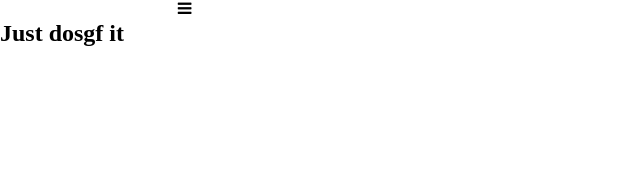
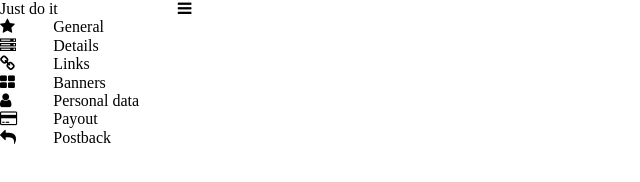
Before and after one commit to Kotwin98/Project_v1, a website: page index.html in a window 1280 px wide. Shown: the whole page, without its empty margins (0-640 px from the left). Drawn offline with Linux system fonts and the light colour scheme.

Commit message:
add content to header

```diff
--- a/index.html
+++ b/index.html
@@ -10,12 +10,68 @@
         <div class="row">
             <div class="col-xl-2">
                 <div class="header">
-                    <div class="row">
+                    <div class="row menu">
                         <div class="col-xl-10">
-                            <h2>Just dosgf it</h2>
+                            <span>Just do it</span>
                         </div>
                         <div class="col-xl-2">
                             <i class="fa fa-bars"></i>
+                        </div>
+                    </div>
+                    <div class="row menu-content">
+                        <div class="col-xl-3">
+                            <i class="fa fa-star"></i>
+                        </div>
+                        <div class="col-xl-9">
+                            <span>General</span>
+                        </div>
+                    </div>
+                    <div class="row menu-content">
+                        <div class="col-xl-3">
+                            <i class="fa fa-server"></i>
+                        </div>
+                        <div class="col-xl-9">
+                            <span>Details</span>
+                        </div>
+                    </div>
+                    <div class="row menu-content">
+                        <div class="col-xl-3">
+                            <i class="fa fa-link"></i>
+                        </div>
+                        <div class="col-xl-9">
+                            <span>Links</span>
+                        </div>
+                    </div>
+                    <div class="row menu-content">
+                        <div class="col-xl-3">
+                            <i class="fa fa-th-large"></i>
+                        </div>
+                        <div class="col-xl-9">
+                            <span>Banners</span>
+                        </div>
+                    </div>
+                    <div class="row menu-content">
+                        <div class="col-xl-3">
+                            <i class="fa fa-user"></i>
+                        </div>
+                        <div class="col-xl-9">
+                            <span>Personal data</span>
+                        </div>
+                    </div>
+                    <div class="row menu-content">
+                        <div class="col-xl-3">
+                            <i class="fa fa-credit-card"></i>
+                        </div>
+                        <div class="col-xl-9">
+                            <span>Payout</span>
+                        </div>
+                    </div>
+                    <div class="row menu-content">
+                        <div class="col-xl-3">
+                            <i class="fa fa-reply"></i>
+                        </div>
+                        <div class="col-xl-9">
+                            <span>Postback</span>
                         </div>
                     </div>
                 </div>
```
